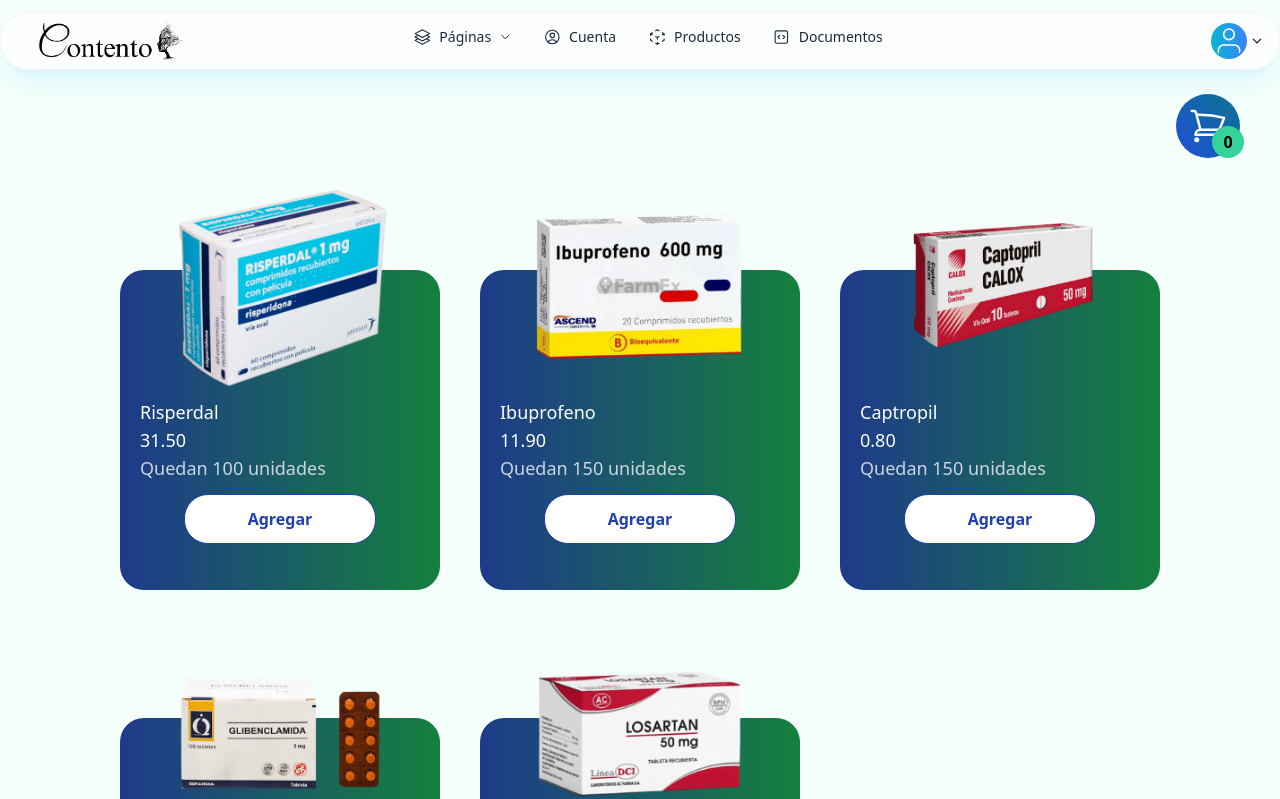
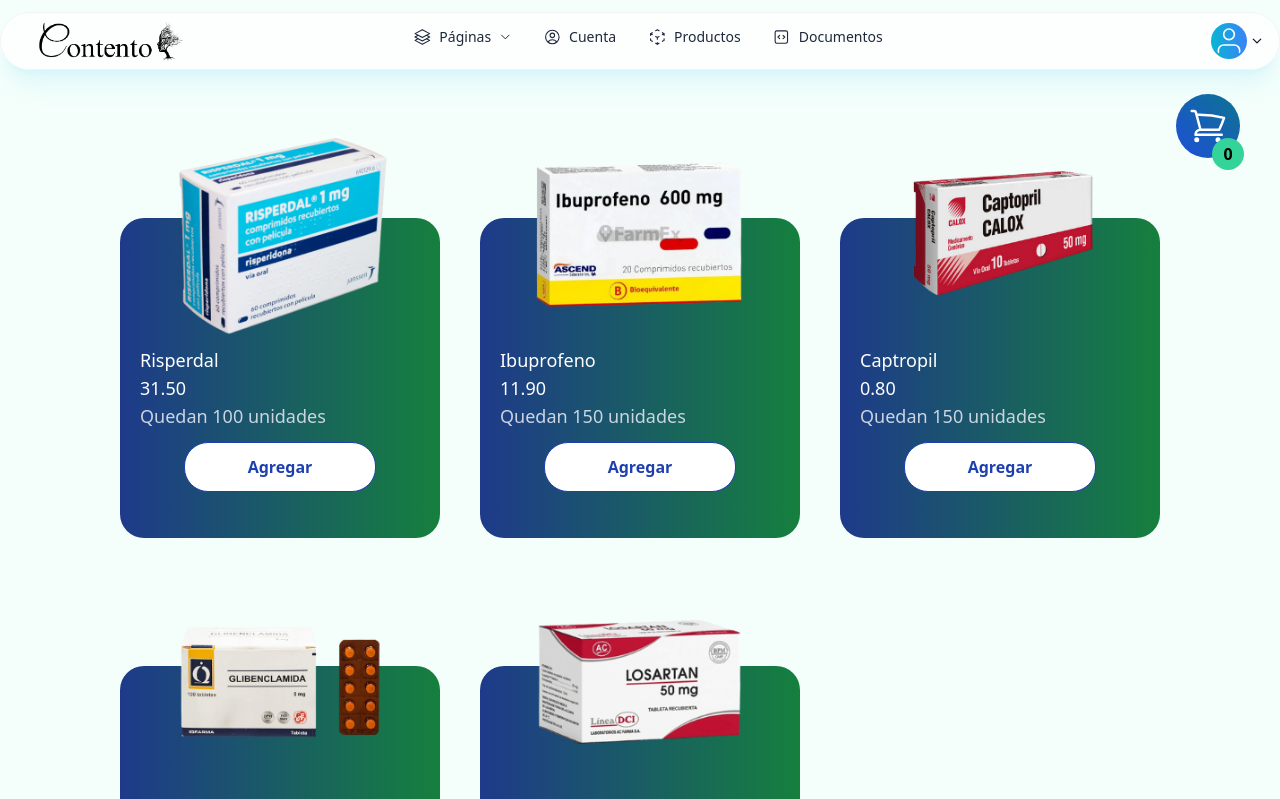
Before and after one commit to VictorAndres198/Contento, a React (Vite) app: page /Productos in a window 1280 px wide. Shown: the top 799 px of the page. Built offline with nearby package versions, Linux system fonts and the light colour scheme.

Commit message:
Agregando cosas a la página

```diff
--- a/src/App.jsx
+++ b/src/App.jsx
@@ -5,6 +5,9 @@
 import Home from './pages/Home'
 import Productos from './pages/Productos'
 import PreguntaFrecuente from './pages/PreguntaFrecuente'
+import Contactanos from './pages/Contactanos'
+import Nosotros from './pages/Nosotros'
+
 
 function App() {
   return (
@@ -14,6 +17,8 @@
         <Route path='/' element={<Home/>}/>
         <Route path='Productos' element={<Productos/>}/>
         <Route path='PreguntaFrecuente' element={<PreguntaFrecuente/>}/>
+        <Route path='Contactanos' element={<Contactanos/>}/>
+        <Route path='Nosotros' element={<Nosotros/>}/>
       </Routes>
       <Footer/>
     </div>
--- /dev/null
+++ b/src/pages/Contactanos.jsx
@@ -0,0 +1,11 @@
+import React from "react";
+
+export default function Contactanos(){
+    return(
+        <section>
+            <div>
+
+            </div>
+        </section>
+    );
+}
--- /dev/null
+++ b/src/pages/Nosotros.jsx
@@ -0,0 +1,11 @@
+import React from "react";
+
+export default function Nosotros(){
+    return(
+        <section>
+            <div>
+
+            </div>
+        </section>
+    );
+}
--- a/src/pages/Productos.jsx
+++ b/src/pages/Productos.jsx
@@ -71,7 +71,7 @@
                 <div className="flex items-end right-0 ml-auto pr-10 pt-6">
                     <button
                     id="btncarrito"
-                className="bg-gradient-to-tr from-blue-700 to-cyan-700 rounded-full w-fit"
+                    className="bg-gradient-to-tr from-blue-700 to-cyan-700 rounded-full w-fit mb-3"
                     onClick={toggleCarrito}
                     >
                       <ShoppingCartIcon className="h-16 p-3 text-white" />
@@ -84,7 +84,7 @@
                 {/*Parte de los medicamentos*/}
                 <div className="flex flex-col mx-auto">
                     {/* ...contenido de medicamentos... */}
-                    <div className="grid md:grid-cols-3 grid-flow-row">
+                    <div className="grid md:grid-cols-3 grid-flow-row -mt-16">
                       {productos.map((producto, index) => (
                         <div key={index} className="mb-4 mx-5 mt-28 text-left flex flex-col lg:w-80 w-60 h-80 bg-gradient-to-r from-blue-900 to-green-700 rounded-3xl">
                           <div className="flex justify-center">
--- a/src/pages/components/NavBar.jsx
+++ b/src/pages/components/NavBar.jsx
@@ -125,11 +125,13 @@
     title: "Contáctanos",
     description:
       "Aquí encontrarás información de contacto y un formulario de contacto para que puedas comunicarte con nosotros.",
+    to: "/Contactanos",
   },
   {
     title: "Nosotros",
     description:
       "Descubre quiénes somos, cuál es nuestra misión y visión, y qué nos impulsa a brindarte servicios de salud mental de alta calidad.",
+    to: "/Nosotros",
   },
 ];
 
--- a/src/pages/components/footer.jsx
+++ b/src/pages/components/footer.jsx
@@ -34,8 +34,8 @@
                 <div className="py-1"><Link to="/">Inicio</Link></div>
                 <div className="py-1"><Link to="/Productos">Productos</Link></div>
                 <div className="py-1"><Link to="/PreguntaFrecuente">Preguntas Frecuentes</Link></div>
-                <div className="py-1"><Link to="/">Contáctanos</Link></div>
-                <div className="py-1"><Link to="/">Nosotros</Link></div>
+                <div className="py-1"><Link to="/Contactanos">Contáctanos</Link></div>
+                <div className="py-1"><Link to="/Nosotros">Nosotros</Link></div>
                 </div>
                 </div>
 
```
Lines whose indentation alone changed are shown as unchanged.
